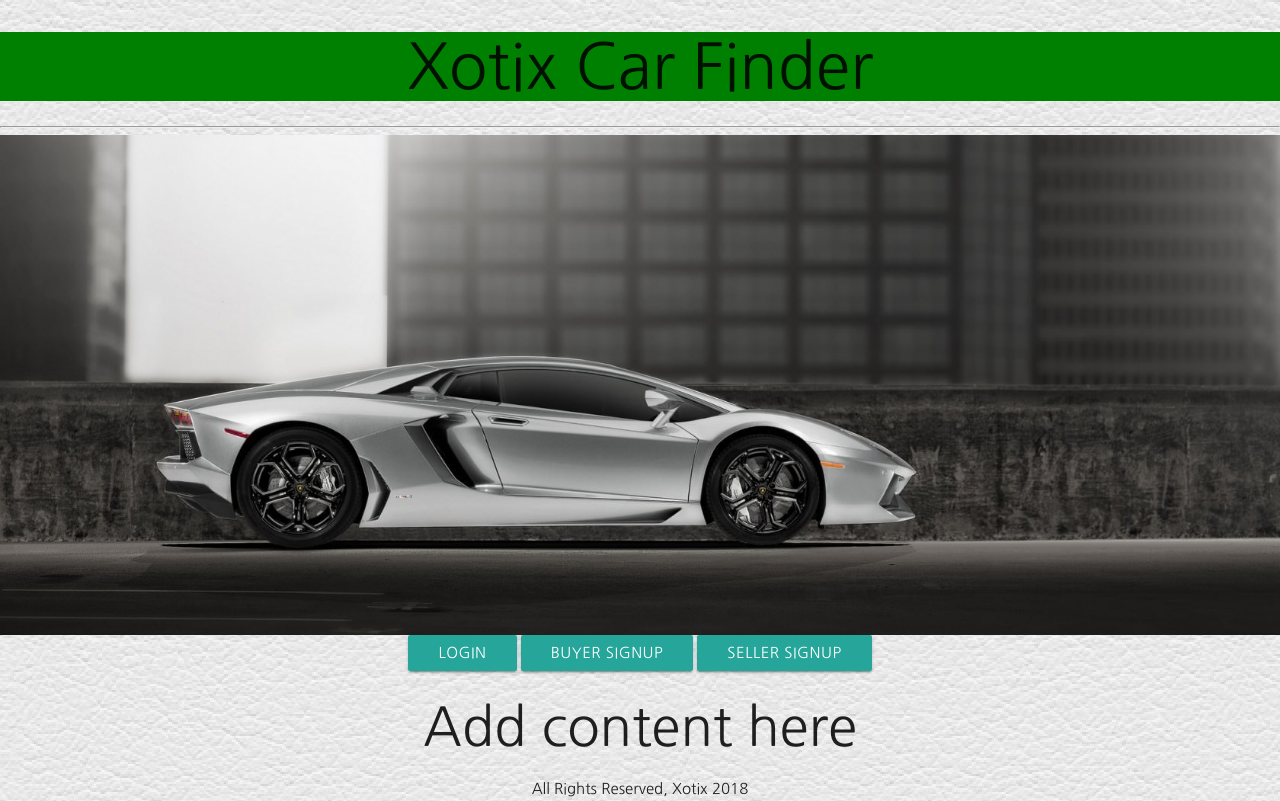
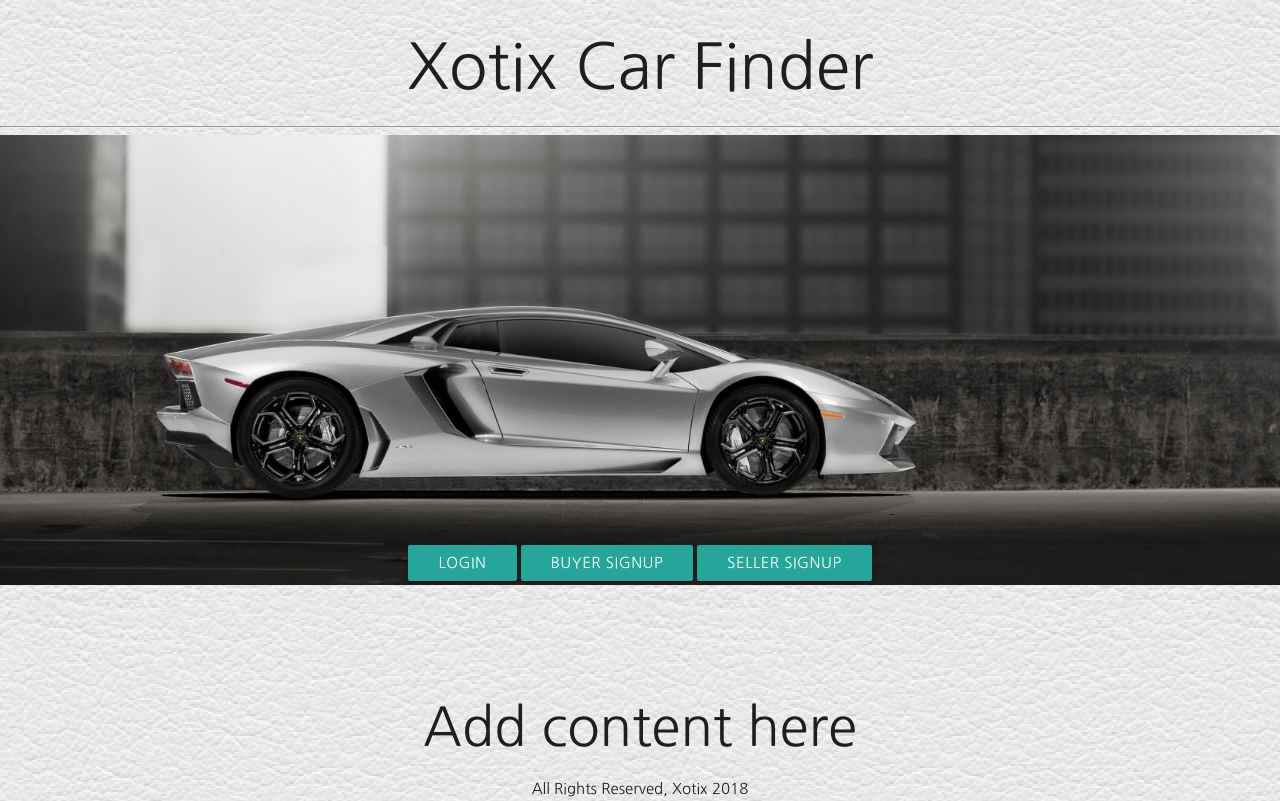
Before and after one commit to reyespinosa3/xotic-car-finder, a Django app: page / in a window 1280 px wide. Run offline with Django 3.2, Linux system fonts and the light colour scheme.

Commit message:
moved the link buttons over the banner image

```diff
--- a/main_app/static/cars.css
+++ b/main_app/static/cars.css
@@ -5,7 +5,7 @@ body {
 }
 
 h1 {
-  background-color: green;
+
 }
 
 a {
@@ -17,10 +17,15 @@ form {
   width: 60%;
 }
 
+.buttons {
+  position: relative;
+    bottom: 90px;
+}
+
 .backgroundImage {
   background-color: black;
   background-image: url('images/bannercar.jpg');
-  height: 100%;
+  height: 90%;
   width: 100%;
   padding: 100px;
   background-size: cover;
@@ -41,5 +46,4 @@ form {
 .profileCars {
   position: relative;
     right: 300px;
-
 }
--- a/main_app/templates/base.html
+++ b/main_app/templates/base.html
@@ -16,7 +16,7 @@
 
       </div>
     </div>
-
+  <div class='buttons'>
     {% if user.is_authenticated %}
       <a class="btn btn-primary" href="{% url 'profile' user.username %}" role="button">Hello, {{ user.username }}!</a>
       <a class="btn btn-primary" href="{% url 'logout' %}" role="button">Logout</a>
@@ -26,6 +26,7 @@
 
     <a class="btn btn-primary" href="{% url 'buyersignup' %}" role="button">Buyer Signup</a>
     <a class="btn btn-primary" href="{% url 'sellersignup' %}" role="button">Seller Signup</a>
+  </div>
 		{% block content %}
 
 		{% endblock %}
```
Lines whose indentation alone changed are shown as unchanged.
